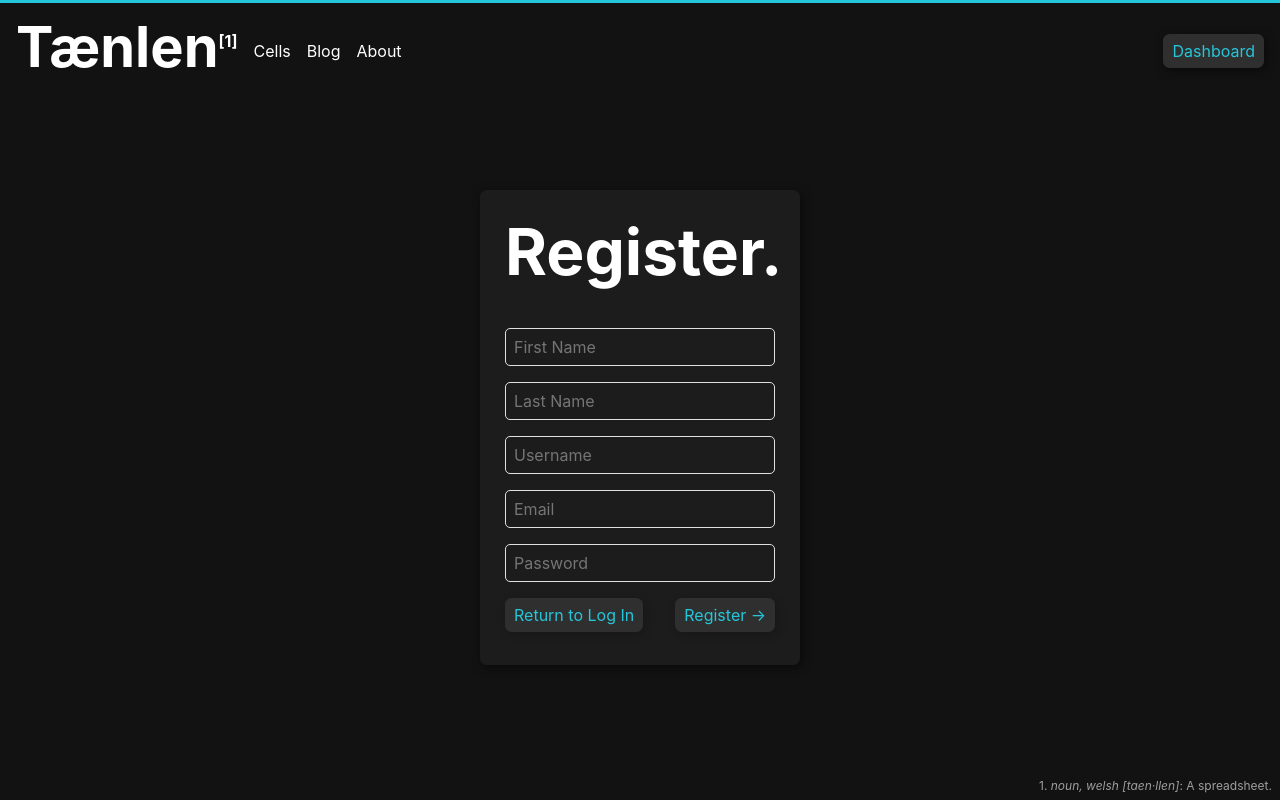
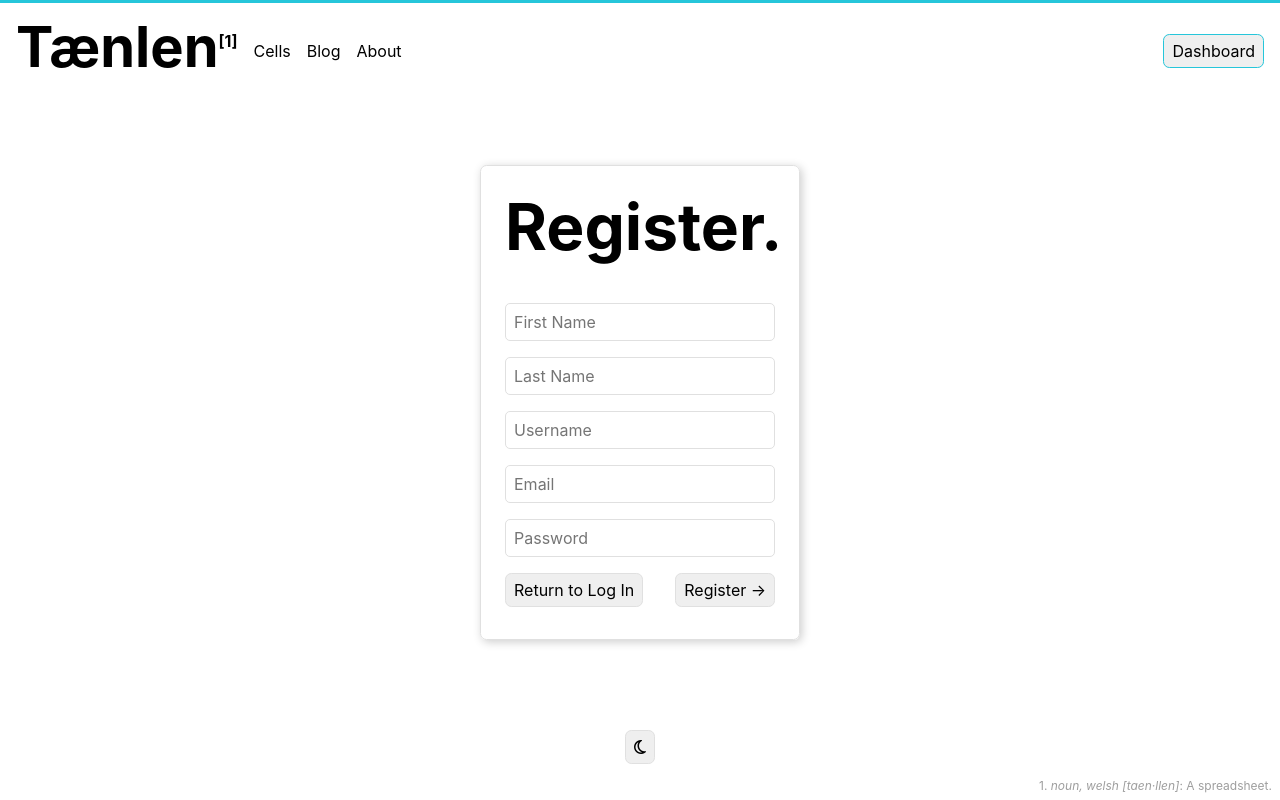
Before and after one commit to mvrkvincent/taenlen_dashboard, a React (Create React App) app in the folder frontend/: page / in a window 1280 px wide. Both pictures are taken after typing "Sample", "Sample123" into the empty fields and a click on the button "Create Account". Built offline with nearby package versions, Linux system fonts and the light colour scheme.

Commit message:
Implement dark mode toggle

```diff
--- a/frontend/src/actions/ui_actions.js
+++ b/frontend/src/actions/ui_actions.js
@@ -1,14 +1,27 @@
 export const SET_VIEW = 'SET_VIEW';
+export const SET_DARK_MODE = 'SET_DARK_MODE';
 
 const setView = payload => ({
   type: SET_VIEW,
   payload
 });
 
+const setDarkMode = () => ({
+  type: SET_DARK_MODE,
+});
+
 export const toggleView = view => async dispatch => {
   try {
     dispatch(setView(view));
   } catch (err) {
-    dispatch(console.log('This is broken, Everything is broken'));
+    dispatch(console.log('View is broken, Everything is broken'));
   }
 };
+
+export const toggleDarkMode = () => async dispatch => {
+  try {
+    dispatch(setDarkMode());
+  } catch (err) {
+    dispatch(console.log('Dark Mode is broken, Everything is broken'));
+  }
+};
--- a/frontend/src/components/Dashboard.js
+++ b/frontend/src/components/Dashboard.js
@@ -6,9 +6,12 @@ import Login from './auth/Login';
 import Register from './auth/Register';
 import Cells from './cells/Cells';
 
-const Dashboard = ({ isLoading, view }) => {
+const Dashboard = ({ isLoading, view, darkMode }) => {
 
-  const darkMode = {
+  let darkStyle = {};
+
+  if (darkMode) {
+    darkStyle = {
       dashboard: {
         color: '#ffffff',
         background: '#121212'
@@ -39,6 +42,7 @@ const Dashboard = ({ isLoading, view }) => {
         boxShadow: '2px 2px 10px rgba(0, 0, 0, 0.5)'
       },
     };
+  }
 
   const generateView = () => {
     if (isLoading) {
@@ -46,29 +50,30 @@ const Dashboard = ({ isLoading, view }) => {
     } else {
       switch (view) {
         case 'login':
-          return <Login darkMode={darkMode}/>;
+          return <Login darkStyle={darkStyle}/>;
         case 'register':
-          return <Register darkMode={darkMode}/>
+          return <Register darkStyle={darkStyle}/>
         default:
-          return <Cells darkMode={darkMode}/>;
+          return <Cells darkStyle={darkStyle}/>;
       }
     }
   };
 
   return (
-    <div id="dashboard" style={darkMode.dashboard} className="column">
+    <div id="dashboard" style={darkStyle.dashboard} className="column">
 
-      <Nav darkMode={darkMode}/>
+      <Nav darkStyle={darkStyle}/>
 
       {generateView()}
 
-      <Footer />
+      <Footer darkStyle={darkStyle}/>
 
     </div>
   );
 };
 
 const msp = ({ ui }) => ({
+  darkMode: ui.darkMode,
   view: ui.view,
   isLoading: ui.isLoading
 })
--- a/frontend/src/components/Footer.js
+++ b/frontend/src/components/Footer.js
@@ -1,15 +1,29 @@
 import React from 'react';
+import { connect } from 'react-redux';
+import { toggleDarkMode } from '../actions/ui_actions';
 
-const Footer = () => {
+const Footer = ({ darkStyle, darkMode, toggleDarkMode }) => {
+
+  let darkButton = <i className="far fa-moon" />;
+
+  if (darkMode) {
+    darkButton = <i className="fas fa-moon" />;
+  }
 
   return(
     <footer className="column">
+      <button style={darkStyle.button} onClick={() => toggleDarkMode()}>{darkButton}</button>
       <div className="footnote">1.  <i>noun, welsh [taen·llen]</i>: A spreadsheet.</div>
-      {/* <div className="copyright">
-        Designed & Engineered by Mark Vincent Rodriguez | Brooklyn, NY | Copyright 2020
-      </div> */}
     </footer>
   );
 };
 
-export default Footer;
+const msp = ({ ui }) => ({
+  darkMode: ui.darkMode
+});
+
+const mdp = dispatch => ({
+  toggleDarkMode: () => dispatch(toggleDarkMode())
+});
+
+export default connect(msp, mdp)(Footer);
--- a/frontend/src/components/Nav.js
+++ b/frontend/src/components/Nav.js
@@ -2,7 +2,7 @@ import React from 'react';
 import { connect } from 'react-redux';
 import { logout } from '../actions/auth_actions';
 
-const Nav = ({ firstName, loggedIn, logout, darkMode }) => {
+const Nav = ({ firstName, loggedIn, logout, darkStyle }) => {
 
   const generateButtons = () => {
     const welcome = (firstName === 'Demo') ? `${firstName}` : `${firstName}'s`;
@@ -12,18 +12,18 @@ const Nav = ({ firstName, loggedIn, logout, darkMode }) => {
         return(
           <div className="nav-buttons row">
             <button
-              style={darkMode.logout}
+              style={darkStyle.logout}
               onClick={logout}
               className="left logout">Log Out</button>
             <button
-              style={darkMode.dash}
+              style={darkStyle.dash}
               className="dash-button">{welcome} Dashboard</button>
           </div>
         )
       default:
         return(
           <div className="row">
-            <button style={darkMode.dash} className="dash-button">Dashboard</button>
+            <button style={darkStyle.dash} className="dash-button">Dashboard</button>
           </div>
         )
     }
--- a/frontend/src/components/auth/Register.js
+++ b/frontend/src/components/auth/Register.js
@@ -3,7 +3,7 @@ import { connect } from 'react-redux';
 import { register } from '../../actions/auth_actions';
 import { toggleView } from '../../actions/ui_actions';
 
-const Register = ({ errorList, toggleView, register, darkMode }) => {
+const Register = ({ errorList, toggleView, register, darkStyle }) => {
   const [formData, setFormData] = useState({
     first_name: '',
     last_name: '',
@@ -13,14 +13,14 @@ const Register = ({ errorList, toggleView, register, darkMode }) => {
   });
 
   const { firstNameError, lastNameError, emailError, usernameError, passwordError, generalError } = errorList;
-  const errorStyle = { borderColor: '#EC407A' };
+  const error = { borderColor: '#EC407A' };
 
-  const style = {
-    firstNameError: (firstNameError || generalError) ? errorStyle : null,
-    lastNameError: (lastNameError || generalError) ? errorStyle : null,
-    emailError: (emailError || generalError) ? errorStyle : null,
-    usernameError: (usernameError || generalError) ? errorStyle : null,
-    passwordError: (passwordError || generalError) ? errorStyle : null
+  const errorStyle = {
+    fError: (firstNameError || generalError) ? error : null,
+    lErrr: (lastNameError || generalError) ? error : null,
+    eError: (emailError || generalError) ? error : null,
+    uError: (usernameError || generalError) ? error : null,
+    pError: (passwordError || generalError) ? error : null
   };
 
   const handleChange = e => {
@@ -38,63 +38,63 @@ const Register = ({ errorList, toggleView, register, darkMode }) => {
   return (
 
       <div id="auth" className="column">
-        <div style={darkMode.module} className="auth module">
+        <div style={darkStyle.module} className="auth module">
           <h1 className="title">Register.</h1>
           <form className="column">
             <input
-              style={darkMode.input}
+              style={darkStyle.input}
               name="first_name"
               type="text"
               placeholder="First Name"
-              style={style.firstNameError}
+              style={errorStyle.fError}
               value={formData.first_name}
               onChange={handleChange}
             />
             < div className="error">{firstNameError}</div>
             <input
-              style={darkMode.input}
+              style={darkStyle.input}
               name="last_name"
               type="text"
               placeholder="Last Name"
-              style={style.lastNameError}
+              style={errorStyle.lError}
               value={formData.last_name}
               onChange={handleChange}
             />
             < div className="error">{lastNameError}</div>
             <input
-              style={darkMode.input}
+              style={darkStyle.input}
               name="username"
               type="text"
               placeholder="Username"
-              style={style.usernameError}
+              style={errorStyle.uError}
               value={formData.username}
               onChange={handleChange}
             />
             <div className="error">{usernameError}</div>
             <input
-              style={darkMode.input}
+              style={darkStyle.input}
               name="email"
               type="email"
               placeholder="Email"
-              style={style.emailError}
+              style={errorStyle.eError}
               value={formData.email}
               onChange={handleChange}
             />
             <div className="error">{emailError}</div>
             <input
-              style={darkMode.input}
+              style={darkStyle.input}
               name="password"
               type="password"
               placeholder="Password"
-              style={style.passwordError}
+              style={errorStyle.pError}
               value={formData.password}
               onChange={handleChange}
             />
             <div className="error">{passwordError}</div>
             <div className="error">{generalError}</div>
             <div className="row submit">
-              <button style={darkMode.button} onClick={() => toggleView('login')}>Return to Log In</button>
-              <button style={darkMode.button} onClick={handleSubmit} >Register &rarr;</button>
+              <button style={darkStyle.button} onClick={() => toggleView('login')}>Return to Log In</button>
+              <button style={darkStyle.button} onClick={handleSubmit} >Register &rarr;</button>
             </div>
           </form>
         </div>
--- a/frontend/src/components/cells/Cells.js
+++ b/frontend/src/components/cells/Cells.js
@@ -5,7 +5,7 @@ import StagedCell from './StagedCell';
 import Tickers from '../tickers/Tickers';
 import Grid from './Grid';
 
-const Cells = ({ staged, cells, fetchCells, stageCell, darkMode }) => {
+const Cells = ({ staged, cells, fetchCells, stageCell, darkStyle }) => {
   const [style, setStyle] = useState({
     margin: null
   });
@@ -18,13 +18,13 @@ const Cells = ({ staged, cells, fetchCells, stageCell, darkMode }) => {
 
   const displayStagedCell = () => {
     if (staged.label) {
-      return <StagedCell cell={staged} darkMode={darkMode} />;
+      return <StagedCell cell={staged} darkStyle={darkStyle} />;
     }
   };
 
   const displayGrid = () => {
     if (cells[0]) {
-      return <Grid cells={cells} darkMode={darkMode}/>
+      return <Grid cells={cells} darkStyle={darkStyle}/>
     } else if (!staged.type) {
       return <h1 className="no-cells title">Your T&#230;nlen is Blank</h1>
     }
--- a/frontend/src/components/cells/Grid.js
+++ b/frontend/src/components/cells/Grid.js
@@ -1,13 +1,7 @@
 import React from 'react';
 import Cell from './Cell';
 
-const Grid = ({ cells }) => {
-
-  const darkMode = {
-    background: '#1c1c1c',
-    borderColor: '#1c1c1c',
-    boxShadow: '2px 2px 10px rgba(0, 0, 0, 0.5)'
-  };
+const Grid = ({ cells, darkStyle }) => {
 
   const displayAllCash = () => {
     let allCash = [];
@@ -38,7 +32,7 @@ const Grid = ({ cells }) => {
   };
 
   return(
-      <div id="all" style={darkMode} className="module row">
+      <div id="all" style={darkStyle} className="module row">
         <div id="all-cash" className="column">
           {displayAllCash()}
         </div>
--- a/frontend/src/reducers/ui_reducer.js
+++ b/frontend/src/reducers/ui_reducer.js
@@ -1,4 +1,8 @@
-import { SET_VIEW } from '../actions/ui_actions';
+import {
+  SET_VIEW,
+  SET_DARK_MODE
+ } from '../actions/ui_actions';
+
 import {
   RECEIVING_USER,
   USER_RECEIVED,
@@ -11,6 +15,7 @@ import {
 } from '../actions/auth_actions';
 
 const initialState = {
+  darkMode: false,
   view: 'login',
   isLoading: false,
   isAuthenticated: false,
@@ -20,6 +25,12 @@ export default (state = initialState, action) => {
   Object.freeze(state);
 
   switch (action.type) {
+
+    case SET_DARK_MODE: {
+      return{...state,
+        darkMode: !state.darkMode
+      };
+    }
 
     case SET_VIEW: {
       return Object.assign({}, state, {
```
Also changed, not shown: frontend/src/components/auth/Login.js (+7 -7 lines), frontend/src/components/cells/CellOptions.js (+4 -4 lines), frontend/src/components/cells/StagedCell.js (+6 -6 lines). Lines whose indentation alone changed are shown as unchanged.
